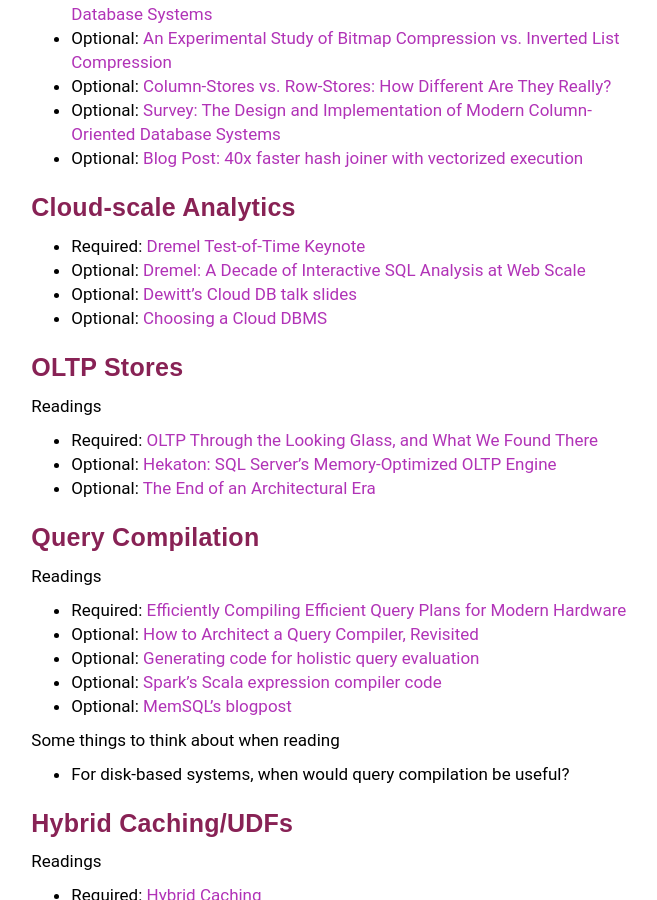
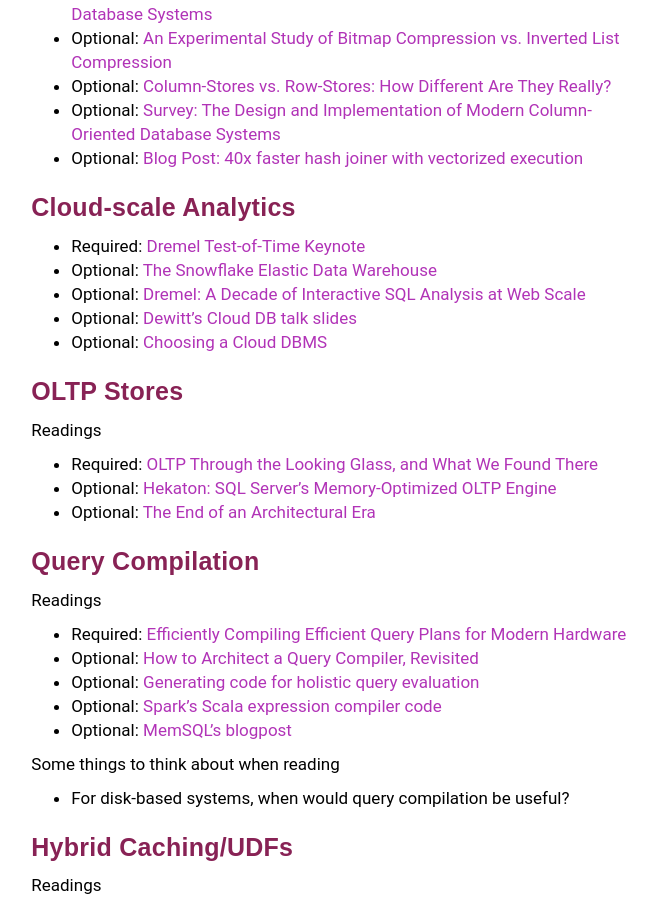
Before and after one commit to w6113/website_fall2020, a Jekyll site: the page built from papers.md, in a window 1280 px wide and 900 px high, scrolled down 2752 px. Shown: the whole window, without its empty margins (293-950 px from the left). Built offline with Jekyll 4.4.1, drawn with Linux system fonts in a browser that asks for light colours; our own code applies the rules of GitHub Pages for plain Markdown files.

Commit message:
added snowflake paper

```diff
--- a/papers.md
+++ b/papers.md
@@ -128,6 +128,7 @@
 ### Cloud-scale Analytics
 
 * Required: [Dremel Test-of-Time Keynote](https://www.youtube.com/watch?v=9GutzPX6ufo)
+* Optional: [The Snowflake Elastic Data Warehouse](./files/papers/snowflake.pdf)
 * Optional: [Dremel: A Decade of Interactive SQL Analysis at Web Scale](http://www.vldb.org/pvldb/vol13/p3461-melnik.pdf)
 * Optional: [Dewitt's Cloud DB talk slides](./files/papers/dewittclouddbtalk.pptx)
 * Optional: [Choosing a Cloud DBMS](./files/papers/choosingclouddb.pdf)
```
Also changed, not shown: 3 other files.
